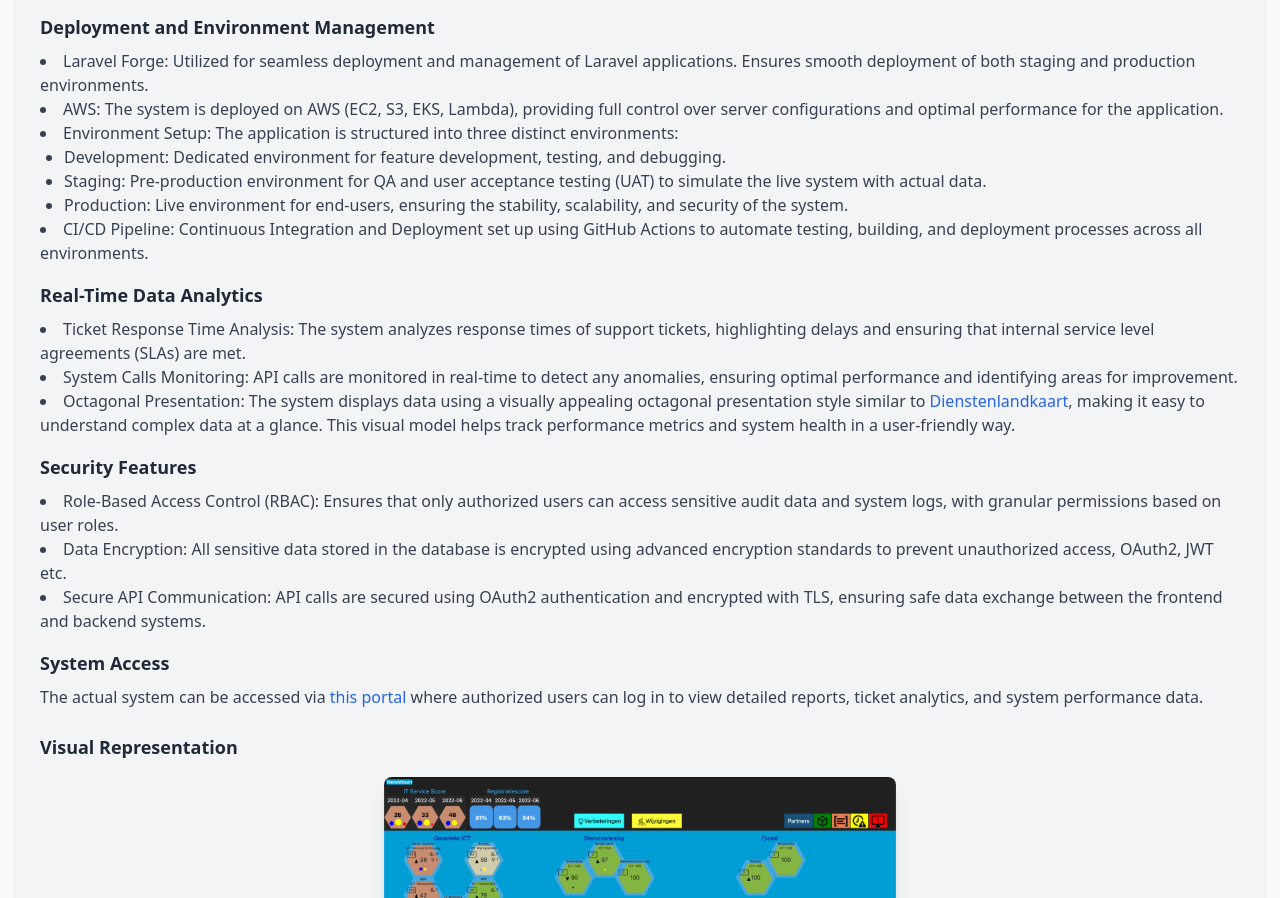
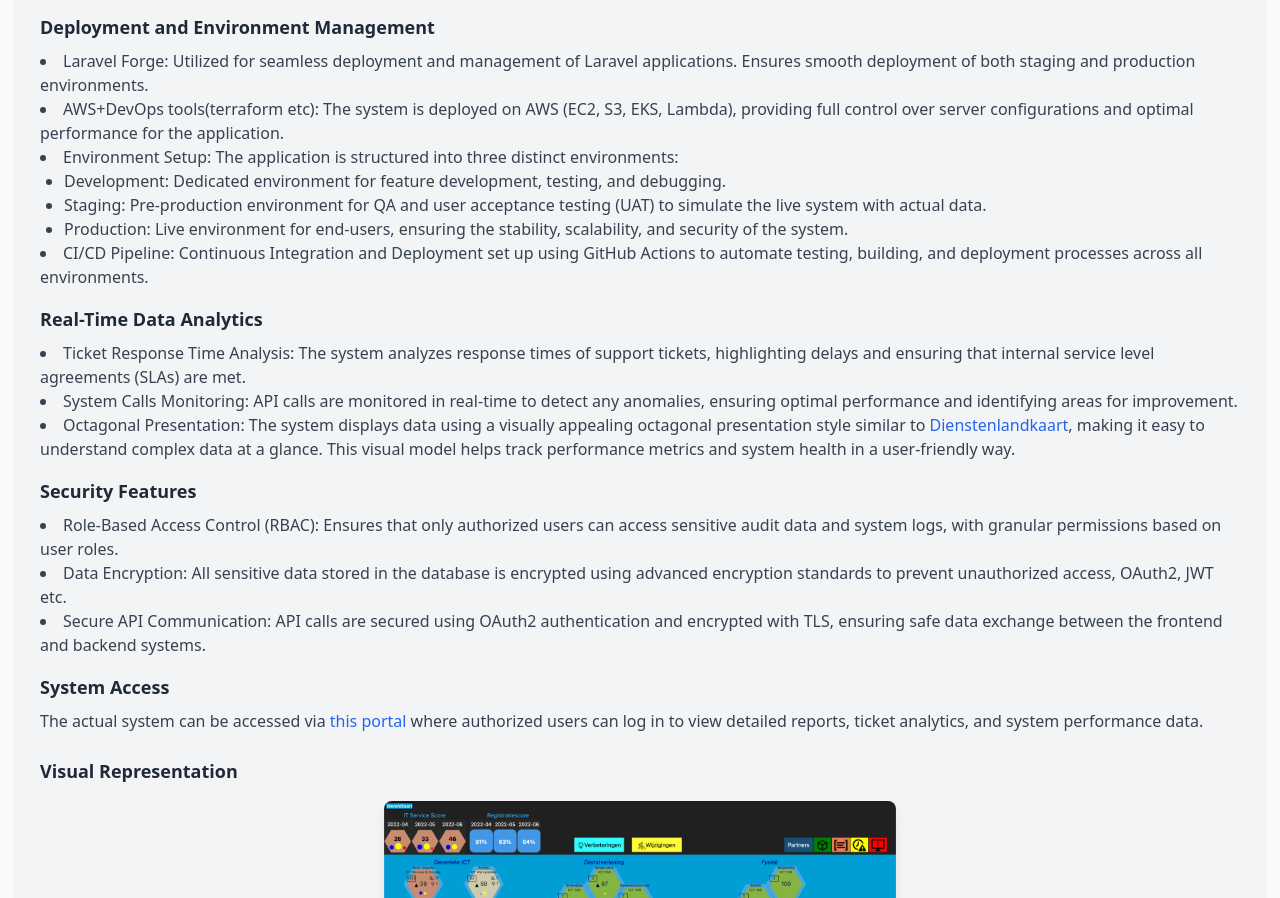
Before and after one commit to tmoswa/tmoswa.github.io, a plain HTML site: page index.html in a window 1280 px wide. Shown: the part 3219-4117 px from the top of the page. Drawn offline with nearby package versions, Linux system fonts and the light colour scheme.

Commit message:
updated profile

```diff
--- a/index.html
+++ b/index.html
@@ -245,7 +245,7 @@
                                 <h4 class="text-lg font-semibold text-gray-800">Deployment and Environment Management</h4>
                                 <ul class="list-disc list-inside text-gray-700 mt-2">
                                     <li><span class="font-medium">Laravel Forge:</span> Utilized for seamless deployment and management of Laravel applications. Ensures smooth deployment of both staging and production environments.</li>
-                                    <li><span class="font-medium">AWS:</span> The system is deployed on <span class="font-medium">AWS (EC2, S3, EKS, Lambda)</span>, providing full control over server configurations and optimal performance for the application.</li>
+                                    <li><span class="font-medium">AWS+DevOps tools(terraform etc):</span> The system is deployed on <span class="font-medium">AWS (EC2, S3, EKS, Lambda)</span>, providing full control over server configurations and optimal performance for the application.</li>
                                     <li>Environment Setup: The application is structured into three distinct environments:
                                         <ul class="list-disc ml-6">
                                             <li><span class="font-medium">Development:</span> Dedicated environment for feature development, testing, and debugging.</li>
```
